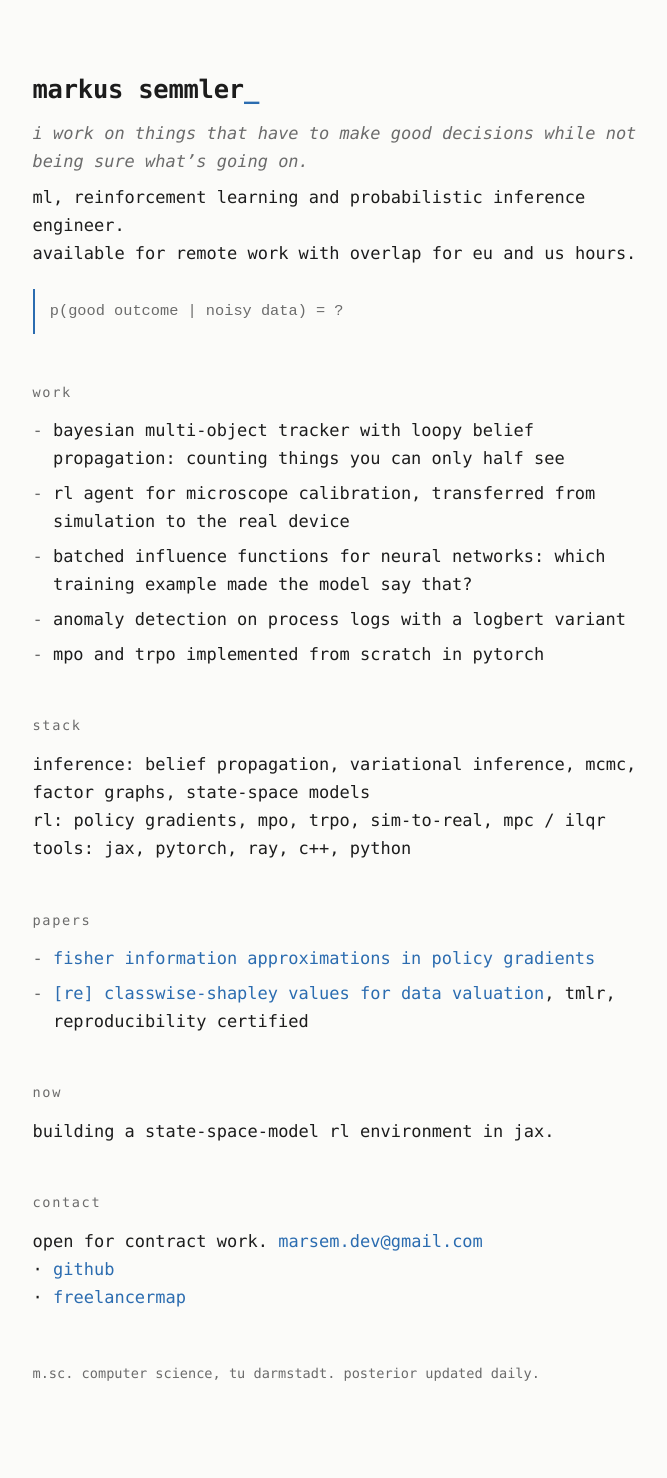
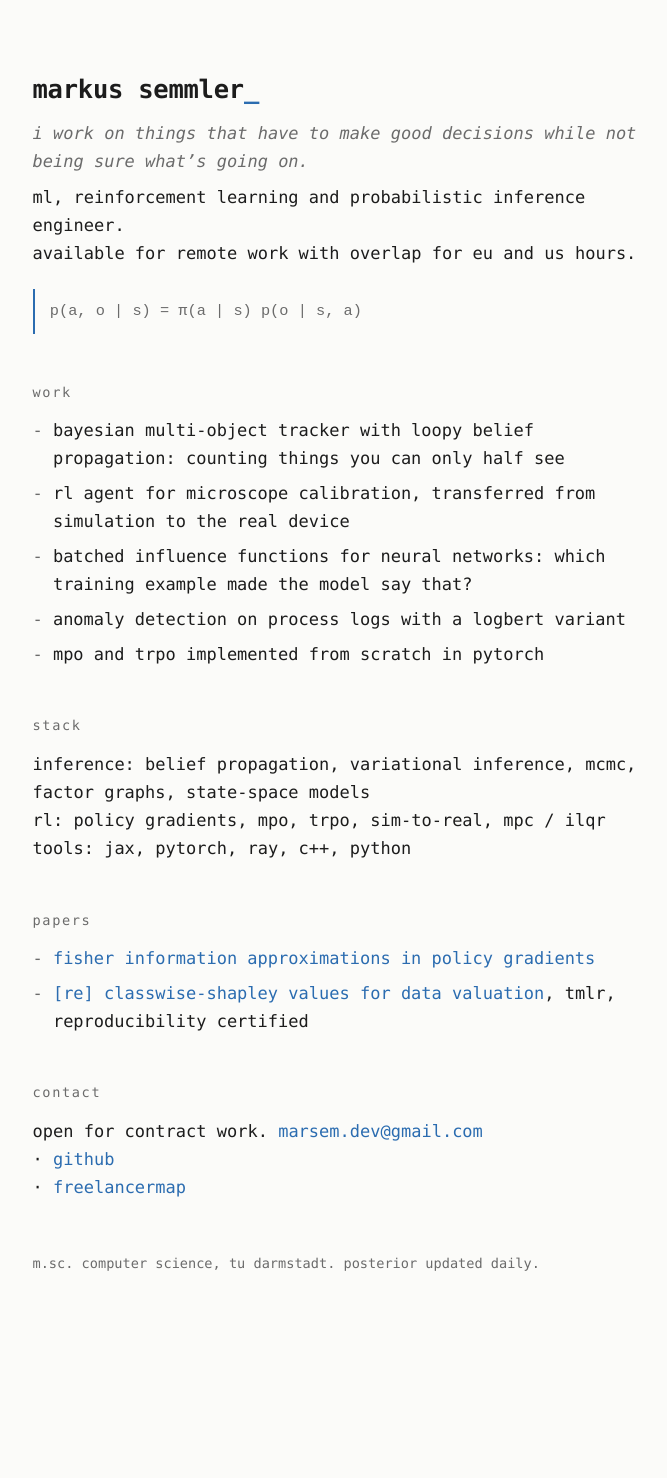
Before and after one commit to kosmitive/kosmitive.github.io, a Jekyll site: the page built from index.md, in a window 1280 px wide. Shown: the whole page, without its empty margins (293-960 px from the left). Built offline with Jekyll 4.4.1, drawn with Linux system fonts in a browser that asks for light colours; our own code applies the rules of GitHub Pages for plain Markdown files; after the commit the page ends 1368 px from its top, so only the background shows below that.

Commit message:
update formula, remove now

```diff
--- a/index.md
+++ b/index.md
@@ -9,7 +9,7 @@ layout: default
 ml, reinforcement learning and probabilistic inference engineer.
 available for remote work with overlap for eu and us hours.
 
-`p(good outcome | noisy data) = ?`
+`p(a, o | s) = π(a | s) p(o | s, a)`
 
 ## work
 
@@ -30,10 +30,6 @@ tools: jax, pytorch, ray, c++, python
 - [fisher information approximations in policy gradients](https://doi.org/10.1007/978-3-030-41188-6_6)
 - [[re] classwise-shapley values for data valuation](https://openreview.net/forum?id=srFEYJkqD7), tmlr, reproducibility certified
 
-## now
-
-building a state-space-model rl environment in jax.
-
 ## contact
 
 open for contract work. [marsem.dev@gmail.com](mailto:marsem.dev@gmail.com)
```
